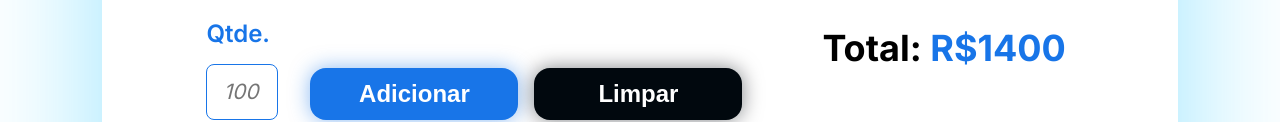
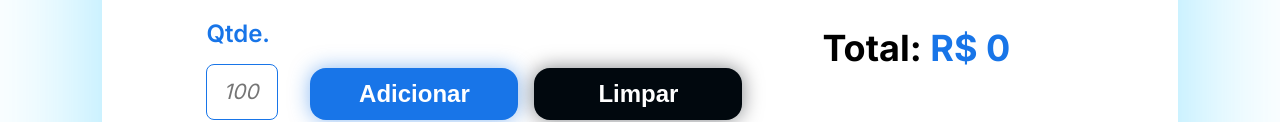
Before and after one commit to lmonteco/carrinho-de-compras, a plain HTML site: page index.html in a window 1280 px wide. Shown: the part 437-559 px from the top of the page. Drawn offline with Linux system fonts and the light colour scheme.

Commit message:
perf: ajusta a exibição do valor total padrão

```diff
--- a/index.html
+++ b/index.html
@@ -61,7 +61,7 @@
       <div class="divisoria"></div>
 
       <p class="carrinho__total">
-        Total: <span class="texto-azul" id="valor-total">R$1400</span>
+        Total: <span class="texto-azul" id="valor-total">R$ 0</span>
       </p>
     </section>
   </main>
```
